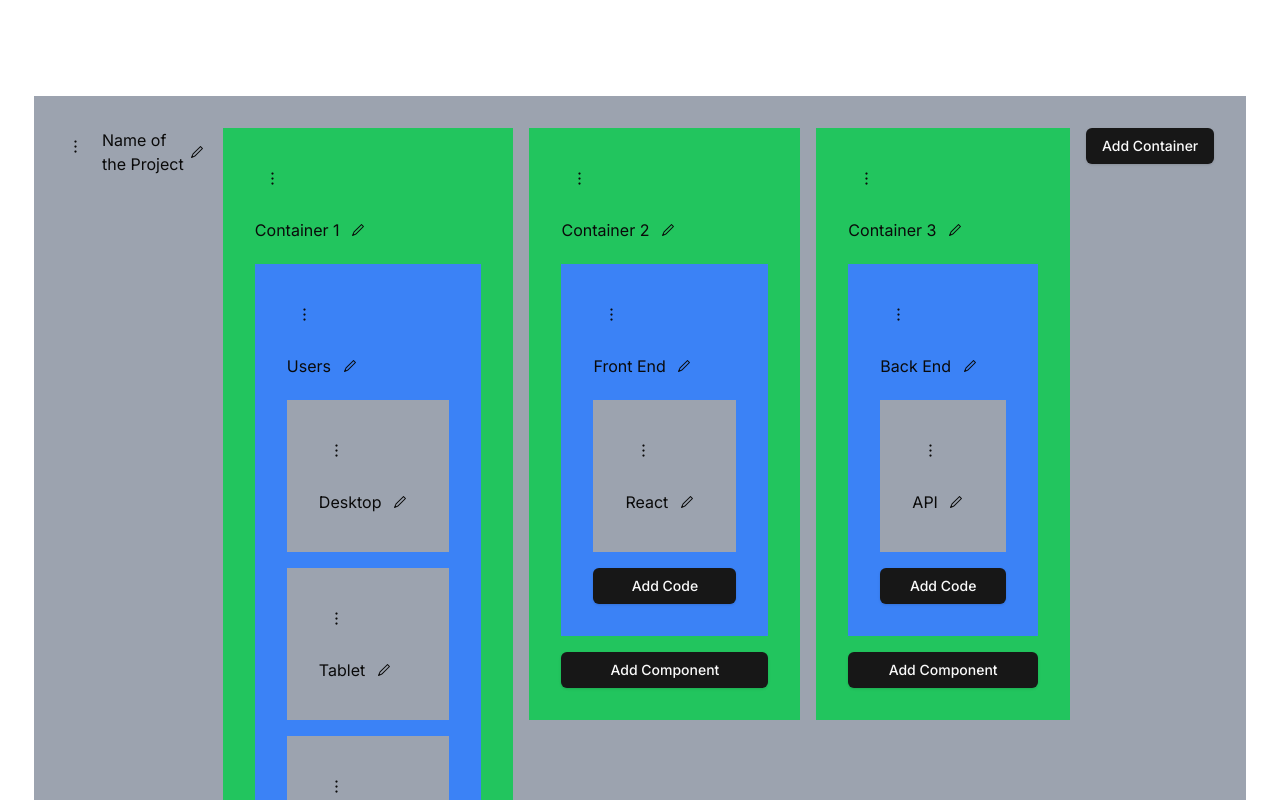
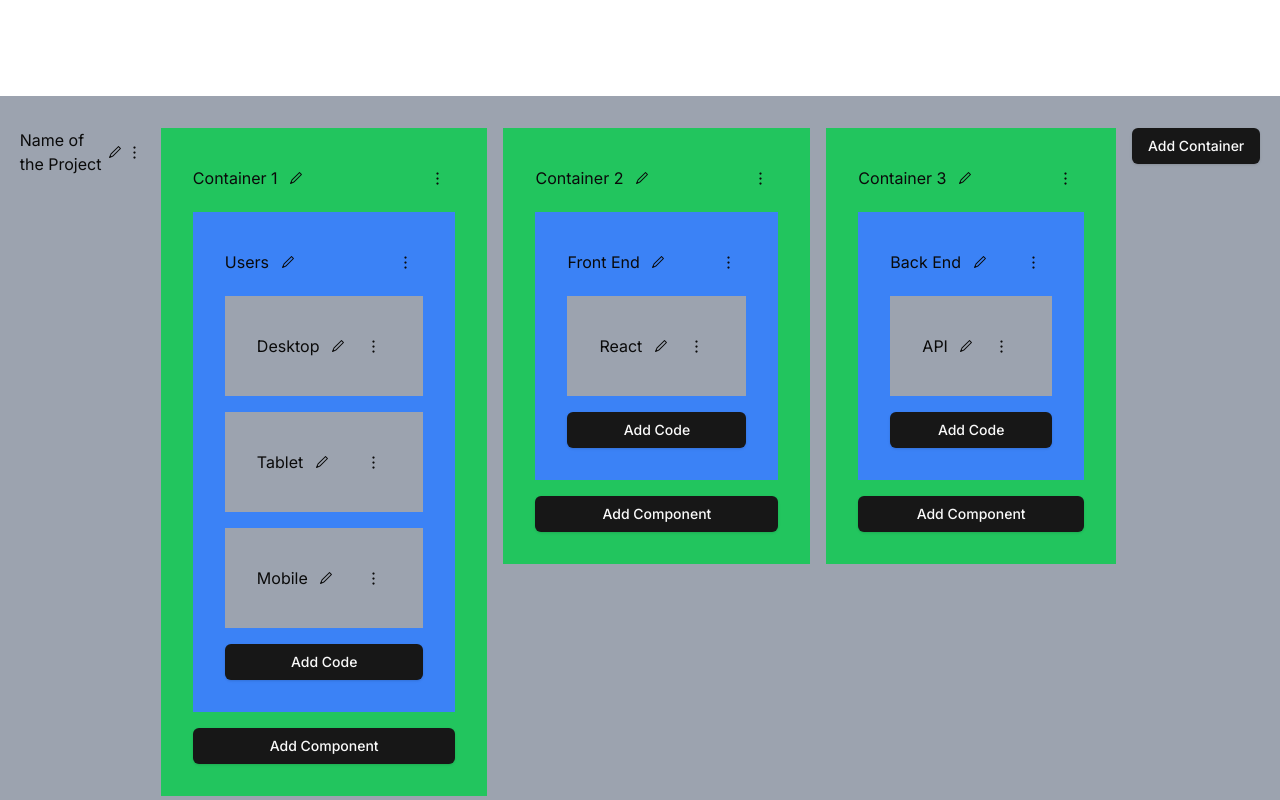
Before and after one commit to danyalfaro/makro, a Next.js app: page / in a window 1280 px wide. Shown: the top 800 px of the page. Built offline with nearby package versions, Linux system fonts and the light colour scheme.

Commit message:
Improved editing of all nodes.

```diff
--- a/src/app/components/Code.tsx
+++ b/src/app/components/Code.tsx
@@ -56,24 +56,8 @@
 
   return (
     <div className="bg-gray-400 flex flex-col gap-4 p-8">
-      <DropdownMenu>
-        <DropdownMenuTrigger asChild>
-          <Button variant="ghost" type="button" size="icon">
-            <DotsVerticalIcon />
-          </Button>
-        </DropdownMenuTrigger>
-        <DropdownMenuContent>
-          <DropdownMenuItem
-            onClick={() => {
-              architectureData?.removeNode(code);
-            }}
-          >
-            Remove
-          </DropdownMenuItem>
-        </DropdownMenuContent>
-      </DropdownMenu>
-
-      <div className="flex items-center">
+      <div className="flex items-start justify-between">
+        <div className={`flex ${isEditing ? "items-start" : "items-center"}`}>
           {!isEditing ? (
             <h1>{code.label}</h1>
           ) : (
@@ -112,6 +96,25 @@
             {!isEditing ? <Pencil1Icon /> : <Cross2Icon />}
           </Button>
         </div>
+        {!isEditing && (
+          <DropdownMenu>
+            <DropdownMenuTrigger asChild>
+              <Button variant="ghost" type="button" size="icon">
+                <DotsVerticalIcon />
+              </Button>
+            </DropdownMenuTrigger>
+            <DropdownMenuContent>
+              <DropdownMenuItem
+                onClick={() => {
+                  architectureData?.removeNode(code);
+                }}
+              >
+                Remove
+              </DropdownMenuItem>
+            </DropdownMenuContent>
+          </DropdownMenu>
+        )}
+      </div>
     </div>
   );
 }
--- a/src/app/components/Component.tsx
+++ b/src/app/components/Component.tsx
@@ -86,23 +86,8 @@
 
   return (
     <div className="bg-blue-500 flex flex-col gap-4 p-8">
-      <DropdownMenu>
-        <DropdownMenuTrigger asChild>
-          <Button variant="ghost" type="button" size="icon">
-            <DotsVerticalIcon />
-          </Button>
-        </DropdownMenuTrigger>
-        <DropdownMenuContent>
-          <DropdownMenuItem
-            onClick={() => {
-              architectureData?.removeNode(component);
-            }}
-          >
-            Remove
-          </DropdownMenuItem>
-        </DropdownMenuContent>
-      </DropdownMenu>
-      <div className="flex items-center">
+      <div className="flex items-start justify-between">
+        <div className={`flex ${isEditing ? "items-start" : "items-center"}`}>
           {!isEditing ? (
             <h1>{component.label}</h1>
           ) : (
@@ -138,6 +123,25 @@
           >
             {!isEditing ? <Pencil1Icon /> : <Cross2Icon />}
           </Button>
+        </div>
+        {!isEditing && (
+          <DropdownMenu>
+            <DropdownMenuTrigger asChild>
+              <Button variant="ghost" type="button" size="icon">
+                <DotsVerticalIcon />
+              </Button>
+            </DropdownMenuTrigger>
+            <DropdownMenuContent>
+              <DropdownMenuItem
+                onClick={() => {
+                  architectureData?.removeNode(component);
+                }}
+              >
+                Remove
+              </DropdownMenuItem>
+            </DropdownMenuContent>
+          </DropdownMenu>
+        )}
       </div>
 
       {component.children.map((code, index) => (
--- a/src/app/components/Container.tsx
+++ b/src/app/components/Container.tsx
@@ -90,24 +90,8 @@
   };
   return (
     <div className="bg-green-500 flex flex-col gap-4 p-8">
-      <DropdownMenu>
-        <DropdownMenuTrigger asChild>
-          <Button variant="ghost" type="button" size="icon">
-            <DotsVerticalIcon />
-          </Button>
-        </DropdownMenuTrigger>
-        <DropdownMenuContent>
-          <DropdownMenuItem
-            onClick={() => {
-              architectureData?.removeNode(container);
-            }}
-          >
-            Remove
-          </DropdownMenuItem>
-        </DropdownMenuContent>
-      </DropdownMenu>
-
-      <div className="flex items-center">
+      <div className="flex items-start justify-between">
+        <div className={`flex ${isEditing ? "items-start" : "items-center"}`}>
           {!isEditing ? (
             <h1>{container.label}</h1>
           ) : (
@@ -144,10 +128,28 @@
             {!isEditing ? <Pencil1Icon /> : <Cross2Icon />}
           </Button>
         </div>
+        {!isEditing && (
+          <DropdownMenu>
+            <DropdownMenuTrigger asChild>
+              <Button variant="ghost" type="button" size="icon">
+                <DotsVerticalIcon />
+              </Button>
+            </DropdownMenuTrigger>
+            <DropdownMenuContent>
+              <DropdownMenuItem
+                onClick={() => {
+                  architectureData?.removeNode(container);
+                }}
+              >
+                Remove
+              </DropdownMenuItem>
+            </DropdownMenuContent>
+          </DropdownMenu>
+        )}
+      </div>
       {container.children.map((component, index) => (
         <Component component={component} key={`component-${index}`} />
       ))}
-
       <Popover>
         <PopoverTrigger asChild>
           <Button type="button">Add Component</Button>
--- a/src/app/components/Context.tsx
+++ b/src/app/components/Context.tsx
@@ -28,6 +28,7 @@
   FormDescription,
   FormField,
   FormItem,
+  FormLabel,
   FormMessage,
 } from "@/components/ui/form";
 import { Input } from "@/components/ui/input";
@@ -87,24 +88,7 @@
 
   return (
     <div className="bg-gray-400 flex items-start gap-4 p-8">
-      <DropdownMenu>
-        <DropdownMenuTrigger asChild>
-          <Button variant="ghost" type="button" size="icon">
-            <DotsVerticalIcon />
-          </Button>
-        </DropdownMenuTrigger>
-        <DropdownMenuContent>
-          <DropdownMenuItem
-            onClick={() => {
-              architectureData?.removeNode(context);
-            }}
-          >
-            Remove
-          </DropdownMenuItem>
-        </DropdownMenuContent>
-      </DropdownMenu>
-
-      <div className="flex items-center">
+      <div className={`flex ${isEditing ? "items-start" : "items-center"}`}>
         {!isEditing ? (
           <h1>{context.label}</h1>
         ) : (
@@ -140,6 +124,24 @@
         >
           {!isEditing ? <Pencil1Icon /> : <Cross2Icon />}
         </Button>
+        {!isEditing && (
+          <DropdownMenu>
+            <DropdownMenuTrigger asChild>
+              <Button variant="ghost" type="button" size="icon">
+                <DotsVerticalIcon />
+              </Button>
+            </DropdownMenuTrigger>
+            <DropdownMenuContent>
+              <DropdownMenuItem
+                onClick={() => {
+                  architectureData?.removeNode(context);
+                }}
+              >
+                Remove
+              </DropdownMenuItem>
+            </DropdownMenuContent>
+          </DropdownMenu>
+        )}
       </div>
       {context.children.map((container, index) => (
         <Container container={container} key={`container-${index}`} />
@@ -160,6 +162,7 @@
                 name="label"
                 render={({ field }) => (
                   <FormItem>
+                    <FormLabel>Label</FormLabel>
                     <FormControl>
                       <Input {...field} />
                     </FormControl>
```
Lines whose indentation alone changed are shown as unchanged.
